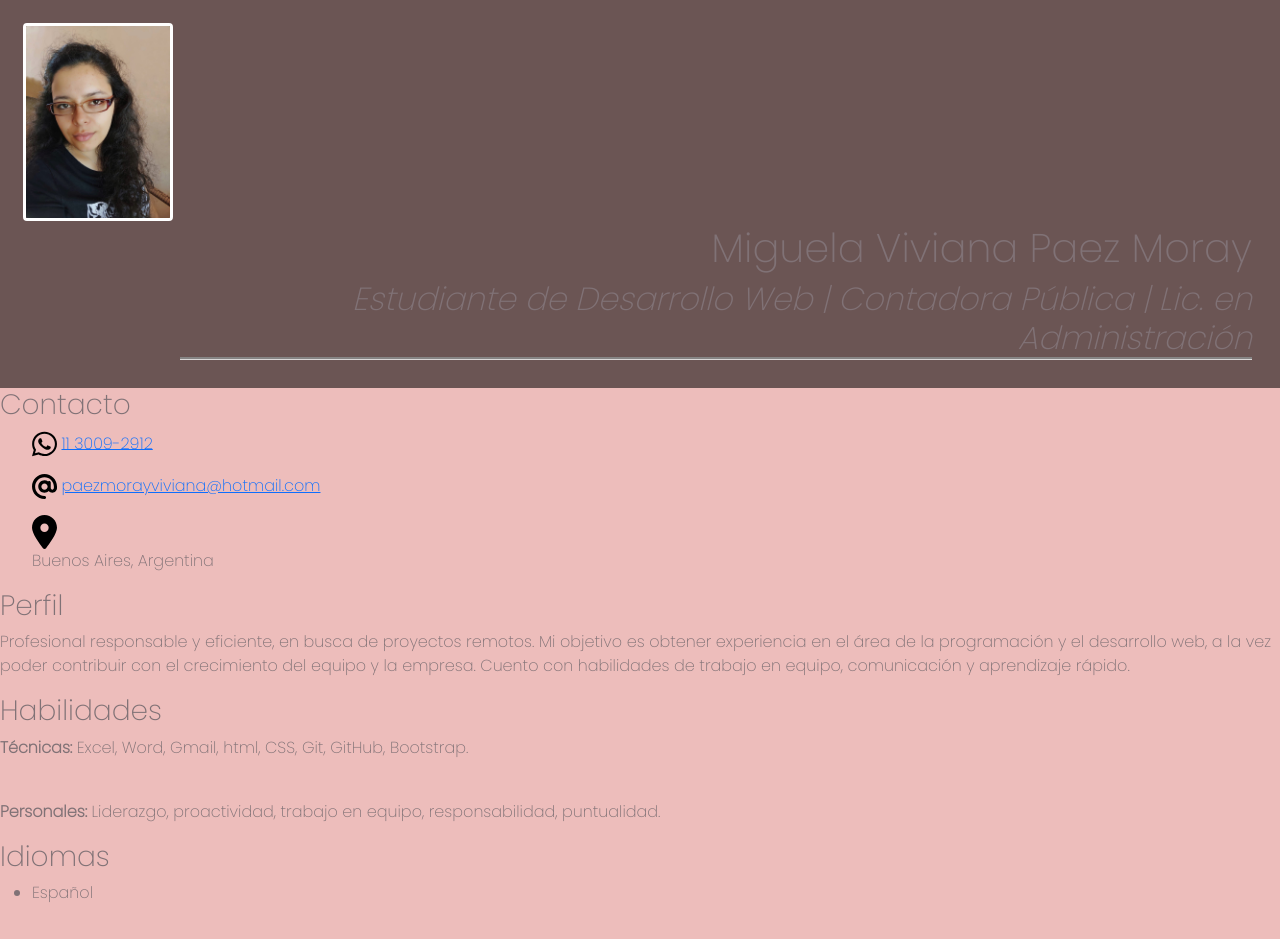
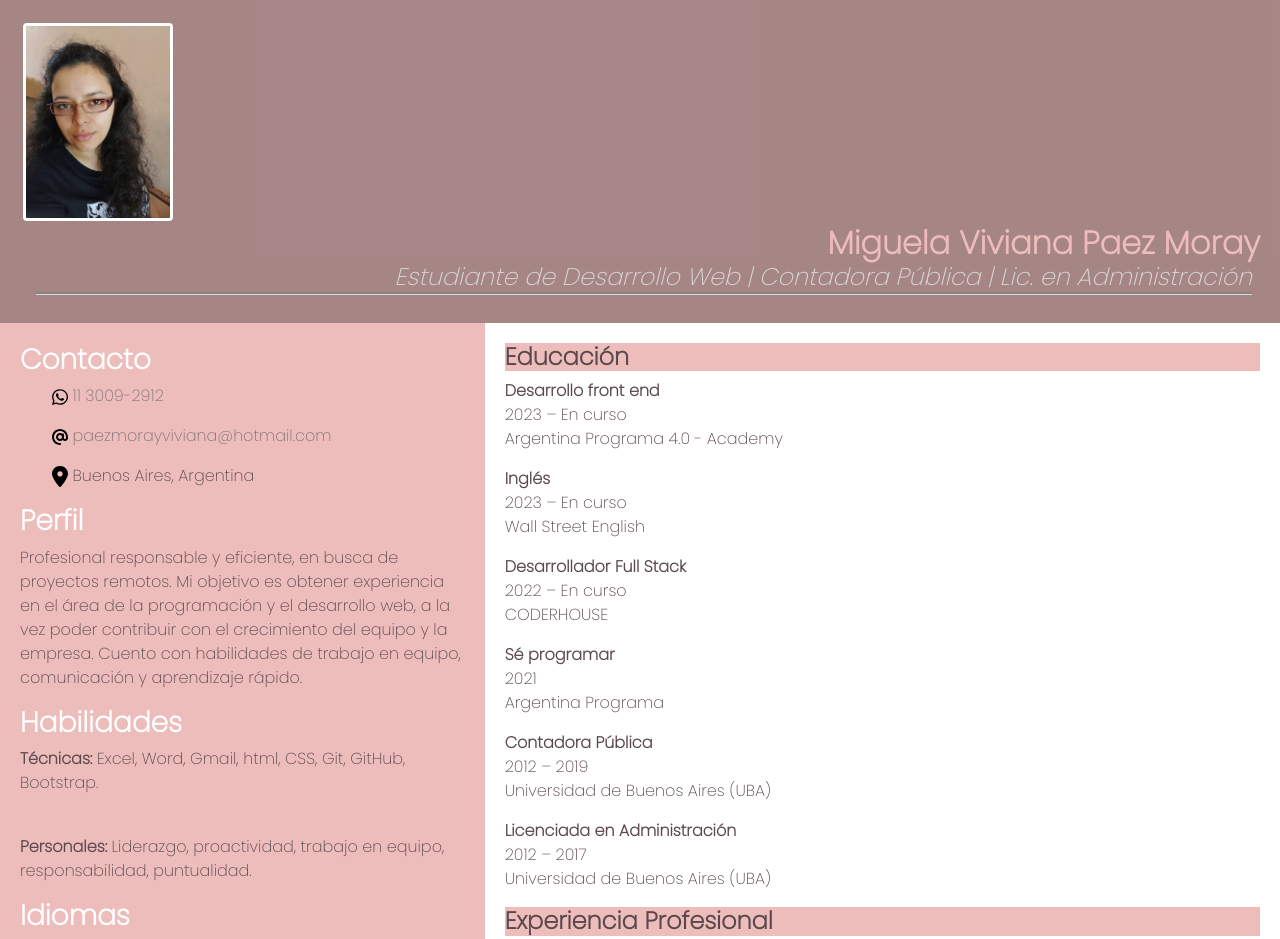
Before and after one commit to paezmoray/curriculum-vitae, a plain HTML site: page index.html in a window 1280 px wide. Shown: the top 939 px of the page. Drawn offline with nearby package versions, Linux system fonts and the light colour scheme.

Commit message:
Arreglo de estructura en index y css

```diff
--- a/css/estilos.css
+++ b/css/estilos.css
@@ -1,6 +1,6 @@
 * {
     font-family: 'Poppins', sans-serif;
-    color: #807276;
+    color: #5a484d;
 }
 
 /* Estilo para imagenes y fondo de base */
@@ -11,10 +11,12 @@
     border-radius: 4px;
     padding: 0px;
     width: 150px;
+    position: relative;
+    /* top: 3rem; left: 1rem; */
 }
 
 .iconos {
-    width: 2%
+    width: 1rem;
 }
 
 .barraProgresoEspañol {
@@ -33,48 +35,138 @@
     width: 85px;
 }
 
-#presentación {
-    background-color: #6b5554;
+/* Titulo - Encabezado */
+#presentacion {
+    background-color: #7b4b4bac;
     margin: 0px;
     padding: 20px;
-
 }
 
-#contenedor_lateral {
-    background-color: #edbdbb;
-
-}
-
-h1 {
+section h1 {
     color: #edbdbb;
     font-weight: bold;
     font-size: 2rem;
     text-align: right;
     margin-right: 0.5rem;
+    padding: 0%;
+    border: 0cm;
+    margin: 0%;
 }
 
-h2 {
+section h2 {
     color: #dad7d7;
-    font-size: 1rem;
+    font-size: 1.5rem;
     font-style: italic;
     border-bottom: groove #dad7d7;
     text-align: right;
-    margin-left: 10rem;
+    margin-left: 1rem;
     margin-right: 0.5rem;
 }
 
 
+/* Introducción lateral izquierdo */
+#contenedor_lateral {
+    background-color: #edbdbb;
+    margin: 0px;
+    padding: 20px;
+}
+
+ul a {
+    outline: none;
+    text-decoration: none;
+}
+
+ul a:link {
+    color: #807276;
+}
+
+ul a:visited {
+    color: #6b5554;
+}
+
+ul a:focus {
+    border-bottom: 1px solid;
+    background: #edbdbb;
+}
+
+ul a:hover {
+    border-bottom: 1px solid;
+    background: #cfaba9d2;
+}
+
+ul a:active {
+    background: #edbdbb;
+    color: #cfaba9d2;
+}
+
+section h3 {
+    color: white;
+    font-weight: bold;
+}
 
 
+/* Cuerpo principal centro-derecho */
+#cuerpo_cv {
+    margin: 0px;
+    padding: 20px;
+}
 
+section h4 {
+    background-color: #edbdbb;
+    font-weight: bold;
+}
 
+/* Pie de página - Redes sociales */
 footer {
     border-top: groove #dad7d7;
     border-bottom: groove #dad7d7;
     text-align: center;
+    padding: 5px;
 }
-/* footer img {
-    width: 100%;
 
-max-width: 100%; height: auto;
-} */
+/* Grid para estructurar */
+
+/* .grid-container {
+    display: grid;
+    grid-template-columns: repeat(4, 1fr);
+}
+.grid-item1 {
+    grid-column: 1 / 5;
+    grid-row: 1 / 2;
+}
+.grid-item2 {
+    grid-column: 1 / 2;
+    grid-row: 2 / 3;
+}
+.grid-item3 {
+    grid-column: 2 / 5;
+    grid-row: 2 / 3;
+}
+.grid-item4{
+    grid-column: 1 / 5;
+    grid-row: 3 / 4;
+}  */
+
+.grid-container {
+    display: grid;
+    grid-template-areas:
+        'header header header header header'
+        'lateral derecha derecha derecha derecha'
+        'footer footer footer footer footer';
+}
+
+.grid-item1 {
+    grid-area: header;
+}
+
+.grid-item2 {
+    grid-area: lateral;
+}
+
+.grid-item3 {
+    grid-area: derecha;
+}
+
+.grid-item4 {
+    grid-area: footer;
+}
--- a/index.html
+++ b/index.html
@@ -18,21 +18,21 @@
     <link href="https://fonts.googleapis.com/css2?family=Poppins:wght@200&display=swap" rel="stylesheet">
 
     <!-- Bootstrap -->
-    <link href="https://cdn.jsdelivr.net/npm/bootstrap@5.3.0-alpha1/dist/css/bootstrap.min.css" rel="stylesheet" integrity="sha384-GLhlTQ8iRABdZLl6O3oVMWSktQOp6b7In1Zl3/Jr59b6EGGoI1aFkw7cmDA6j6gD" crossorigin="anonymous">
+    <link href="https://cdn.jsdelivr.net/npm/bootstrap@5.3.0-alpha1/dist/css/bootstrap.min.css" rel="stylesheet"
+        integrity="sha384-GLhlTQ8iRABdZLl6O3oVMWSktQOp6b7In1Zl3/Jr59b6EGGoI1aFkw7cmDA6j6gD" crossorigin="anonymous">
 </head>
 
-<body>
-    <header>
-        <section id="presentación">
+<body class="grid-container">
+    <header class="grid-item1">
+        <section id="presentacion">
             <img id="fotoDePerfil" src="imagen/foto_perfil_migue.jpeg" alt="Foto de perfil">
             <h1>Miguela Viviana Paez Moray</h1>
             <h2>Estudiante de Desarrollo Web | Contadora Pública | Lic. en Administración</h2>
         </section>
     </header>
 
-    <main>
-        <section id="contenedor_lateral">
-            <nav>
+
+    <section class="grid-item2" id="contenedor_lateral">
         <h3>Contacto</h3>
         <div>
             <ul>
@@ -47,7 +47,7 @@
 
             <ul>
                 <img class="iconos" src="imagen/location-dot-solid.svg" alt="Icono pin de localización en mapa">
-                        <address>Buenos Aires, Argentina</address>
+                <a address>Buenos Aires, Argentina</address></a>
             </ul>
         </div>
 
@@ -71,22 +71,32 @@
         <div>
             <ul>
                 <li>Español</li>
-                        <img class="barraProgresoEspañol" src="imagen/line_horizontal_filled_icon_199807.svg" alt="Linea de progreso">
+                <img class="barraProgresoEspañol" src="imagen/line_horizontal_filled_icon_199807.svg"
+                    alt="Linea de progreso">
                 <li>Inglés</li>
-                        <img class="barraProgresoIngles" src="imagen/line_horizontal_filled_icon_199807.svg" alt="Linea de progreso">
+                <img class="barraProgresoIngles" src="imagen/line_horizontal_filled_icon_199807.svg"
+                    alt="Linea de progreso">
                 <li>Portugués</li>
-                        <img class="barraProgresoPortugues" src="imagen/line_horizontal_filled_icon_199807.svg" alt="Linea de progreso">
+                <img class="barraProgresoPortugues" src="imagen/line_horizontal_filled_icon_199807.svg"
+                    alt="Linea de progreso">
                 <li>Guaraní</li>
-                        <img class="barraProgresoGuarani" src="imagen/line_horizontal_filled_icon_199807.svg" alt="Linea de progreso">
+                <img class="barraProgresoGuarani" src="imagen/line_horizontal_filled_icon_199807.svg"
+                    alt="Linea de progreso">
             </ul>
         </div>
-            </nav>
     </section>
 
-        <Section id="cuerpo_cv">
-            <nav>
-                <h3>Educación</h3>
+
+    <section class="grid-item3" id="cuerpo_cv">
+        <h4>Educación</h3>
             <div>
+                <p>
+                    <strong>Desarrollo front end</strong>
+                    <br>
+                    2023 – En curso
+                    <br>
+                    Argentina Programa 4.0 - Academy
+                </p>
                 <p>
                     <strong>Inglés</strong>
                     <br>
@@ -100,6 +110,13 @@
                     2022 – En curso
                     <br>
                     CODERHOUSE
+                </p>
+                <p>
+                    <strong>Sé programar</strong>
+                    <br>
+                    2021
+                    <br>
+                    Argentina Programa
                 </p>
                 <p>
                     <strong>Contadora Pública</strong>
@@ -117,7 +134,7 @@
                 </p>
             </div>
 
-                <h3>Experiencia Profesional</h3>
+            <h4>Experiencia Profesional</h3>
                 <div>
                     <p>
                         <strong>MP NuestrAmerica</strong>
@@ -125,25 +142,32 @@
                         Coordinadora | Ciudad Autónoma de Buenos Aires, Argentina | 2017 - Actualidad
                         <br>
                     <ul>
-                        <li>Contabilidad de Asociaciones Civiles y Cooperativas, soporte a sus asociados/as en lo
+                        <li>Contabilidad de Asociaciones Civiles y Cooperativas, soporte a sus asociados/as en
+                            lo
                             impositivo y Monotributos.</li>
-                        <li>Ejecución de pagos de los convenios activos. Control de bancos y su operatividad.</li>
-                        <li>Coordinación del equipo de Microcréditos. Area encargada de la ejecución del convenio con la
-                            CoNaMi de la Sec. de Economía Social, Min. de Desarrollo Social</li>
+                        <li>Ejecución de pagos de los convenios activos. Control de bancos y su operatividad.
+                        </li>
+                        <li>Coordinación del equipo de Microcréditos. Area encargada de la ejecución del
+                            convenio con la
+                            CoNaMi de la Sec. de Economía Social, Min. de Desarrollo Social.</li>
                     </ul>
                     </p>
                 </div>
-            </nav>
-        </Section>
-    </main>
+    </section>
 
-    <Footer>
+
+    <footer class="grid-item4">
         <!-- Redes Sociales -->
-        <a href="https://www.instagram.com/mimipaez93/"><img class="iconos" src="imagen/instagram.svg" alt="Icono instagram"></a>
-        <a href="https://www.facebook.com/mimipaez93"><img class="iconos" src="imagen/square-facebook.svg" alt="Icono facebook"></a>
-    </Footer>
+        <a href="https://www.instagram.com/mimipaez93/"><img class="iconos" src="imagen/instagram.svg"
+                alt="Icono instagram"></a>
+        <a href="https://www.facebook.com/mimipaez93"><img class="iconos" src="imagen/square-facebook.svg"
+                alt="Icono facebook"></a>
+    </footer>
 
-    <script src="https://cdn.jsdelivr.net/npm/bootstrap@5.3.0-alpha1/dist/js/bootstrap.bundle.min.js" integrity="sha384-w76AqPfDkMBDXo30jS1Sgez6pr3x5MlQ1ZAGC+nuZB+EYdgRZgiwxhTBTkF7CXvN" crossorigin="anonymous"></script>
+    <script src="https://cdn.jsdelivr.net/npm/bootstrap@5.3.0-alpha1/dist/js/bootstrap.bundle.min.js"
+        integrity="sha384-w76AqPfDkMBDXo30jS1Sgez6pr3x5MlQ1ZAGC+nuZB+EYdgRZgiwxhTBTkF7CXvN" crossorigin="anonymous">
+    </script>
+
 </body>
 
 </html>
```
Lines whose indentation alone changed are shown as unchanged.
